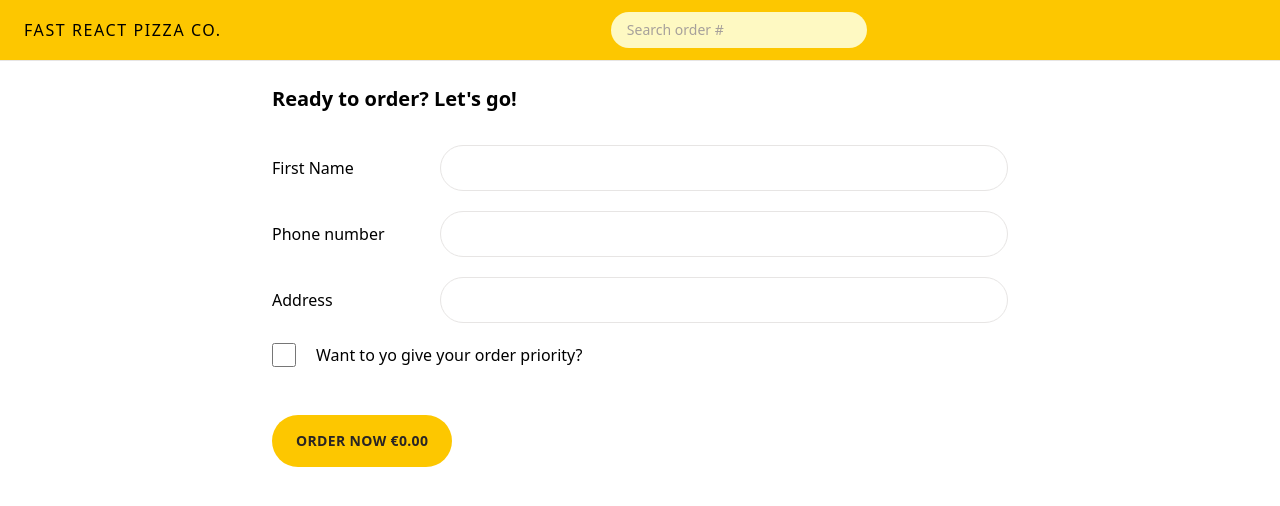
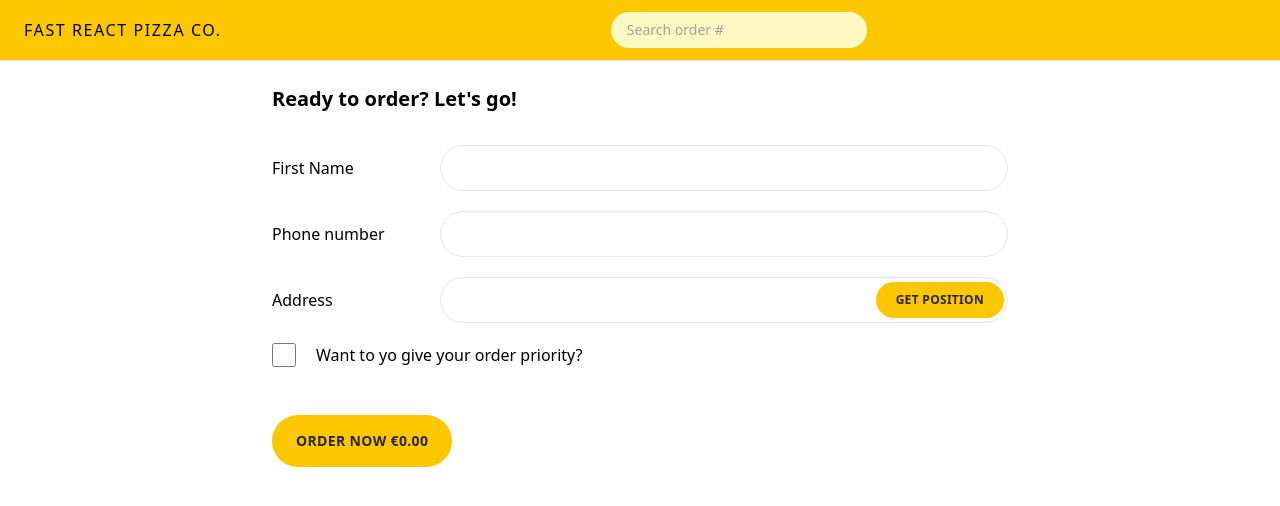
Before and after one commit to mirwais-sanaie/Fast-pizza-app, a React (Vite) app: page /order/new in a window 1280 px wide. Shown: the top 506 px of the page. Built offline with nearby package versions, Linux system fonts and the light colour scheme.

Commit message:
address location added.

```diff
--- a/src/features/order/CreateOrder.jsx
+++ b/src/features/order/CreateOrder.jsx
@@ -1,10 +1,10 @@
 /* eslint-disable react-refresh/only-export-components */
 import { Form, redirect, useActionData, useNavigation } from "react-router-dom";
 import Button from "../../ui/Button";
-import { useSelector } from "react-redux";
+import { useDispatch, useSelector } from "react-redux";
 import { clearCart, getCart, getTotalPrice } from "../cart/cartSlice";
 import { createOrder } from "../../services/apiRestaurant";
-import { getName } from "../user/userSlice";
+import { fetchAddress, getName } from "../user/userSlice";
 import { formatCurrency } from "../../utils/helpers";
 import store from "./../../store";
 import { useState } from "react";
@@ -43,14 +43,20 @@ function CreateOrder() {
   const [withPriority, setWithPriority] = useState(false);
   const navigation = useNavigation();
   const isSubmitting = navigation.state === "submitting";
+  const formErrors = useActionData();
+  const cart = useSelector(getCart);
   const userName = useSelector(getName);
   const totalCartPrice = useSelector(getTotalPrice);
   const priorityPrice = withPriority ? totalCartPrice * 0.2 : 0;
   const totalPrice = totalCartPrice + priorityPrice;
-
-  const formErrors = useActionData();
-
-  const cart = useSelector(getCart);
+  const dispatch = useDispatch();
+  const {
+    status: addressStatus,
+    position,
+    address,
+    error: errorAddresss,
+  } = useSelector((state) => state.user);
+  const isLoadingAddress = addressStatus === "loading";
 
   return (
     <div className="px-4 py-6">
@@ -81,15 +87,37 @@ function CreateOrder() {
           </div>
         </div>
 
-        <div className="mb-5 flex flex-col gap-2 sm:flex-row sm:items-center">
+        <div className="relative mb-5 flex flex-col gap-2 sm:flex-row sm:items-center">
           <label className="sm:basis-40">Address</label>
-          <div className="grow">
+          <div className="relative grow">
             <input
-              className="input w-full"
+              className="input w-full disabled:cursor-not-allowed"
               type="text"
               name="address"
+              disabled={isLoadingAddress}
+              defaultValue={address}
               required
             />
+            {!position.latitude && !position.longitude && (
+              <span className="absolute right-1 top-[3px] md:top-[5px]">
+                <Button
+                  onClick={(e) => {
+                    e.preventDefault();
+                    dispatch(fetchAddress());
+                  }}
+                  type={"small"}
+                >
+                  Get Position
+                </Button>
+              </span>
+            )}
+          </div>
+          <div className="absolute top-10 right-0">
+            {addressStatus === "error" && (
+              <p className="mt-2 rounded-md bg-red-100 p-2 text-xs text-red-700">
+                {errorAddresss}
+              </p>
+            )}
           </div>
         </div>
 
--- a/src/features/order/Order.jsx
+++ b/src/features/order/Order.jsx
@@ -3,7 +3,7 @@
 
 import OrderItem from "./OrderItem";
 
-import { useLoaderData } from "react-router-dom";
+import { useFetcher, useLoaderData } from "react-router-dom";
 import { getOrder } from "../../services/apiRestaurant";
 import {
   calcMinutesLeft,
@@ -13,6 +13,8 @@ import {
 
 function Order() {
   const order = useLoaderData();
+
+  // const fether = useFetcher();
 
   // Everyone can search for all orders, so for privacy reasons we're gonna gonna exclude names or address, these are only for the restaurant staff
   const {
--- a/src/features/user/userSlice.js
+++ b/src/features/user/userSlice.js
@@ -1,7 +1,37 @@
-import { createSlice } from "@reduxjs/toolkit";
+import { createAsyncThunk, createSlice } from "@reduxjs/toolkit";
+import { getAddress } from "./../../services/apiGeocoding";
+
+function getPosition() {
+  return new Promise(function (resolve, reject) {
+    navigator.geolocation.getCurrentPosition(resolve, reject);
+  });
+}
+
+export const fetchAddress = createAsyncThunk(
+  "user/fetchAdress",
+  async function () {
+    // 1) We get the user's geolocation position
+    const positionObj = await getPosition();
+    const position = {
+      latitude: positionObj.coords.latitude,
+      longitude: positionObj.coords.longitude,
+    };
+
+    // 2) Then we use a reverse geocoding API to get a description of the user's address, so we can display it the order form, so that the user can correct it if wrong
+    const addressObj = await getAddress(position);
+    const address = `${addressObj?.locality}, ${addressObj?.city} ${addressObj?.postcode}, ${addressObj?.countryName}`;
+
+    // 3) Then we return an object with the data that we are interested in
+    return { position, address };
+  }
+);
 
 const initialState = {
   userName: "",
+  status: "idle",
+  address: "",
+  position: {},
+  error: "",
 };
 
 const userSlice = createSlice({
@@ -12,6 +42,23 @@ const userSlice = createSlice({
       state.userName = action.payload;
     },
   },
+
+  extraReducers: (builder) => {
+    builder
+      .addCase(fetchAddress.pending, (state) => {
+        state.status = "loading";
+      })
+      .addCase(fetchAddress.fulfilled, (state, action) => {
+        state.status = "idle";
+        state.address = action.payload.address;
+        state.position = action.payload.position;
+      })
+      .addCase(fetchAddress.rejected, (state) => {
+        state.status = "error";
+        state.error =
+          "There was a problem getting your address check your internet connection or try again .";
+      });
+  },
 });
 
 export const { setName } = userSlice.actions;
```
